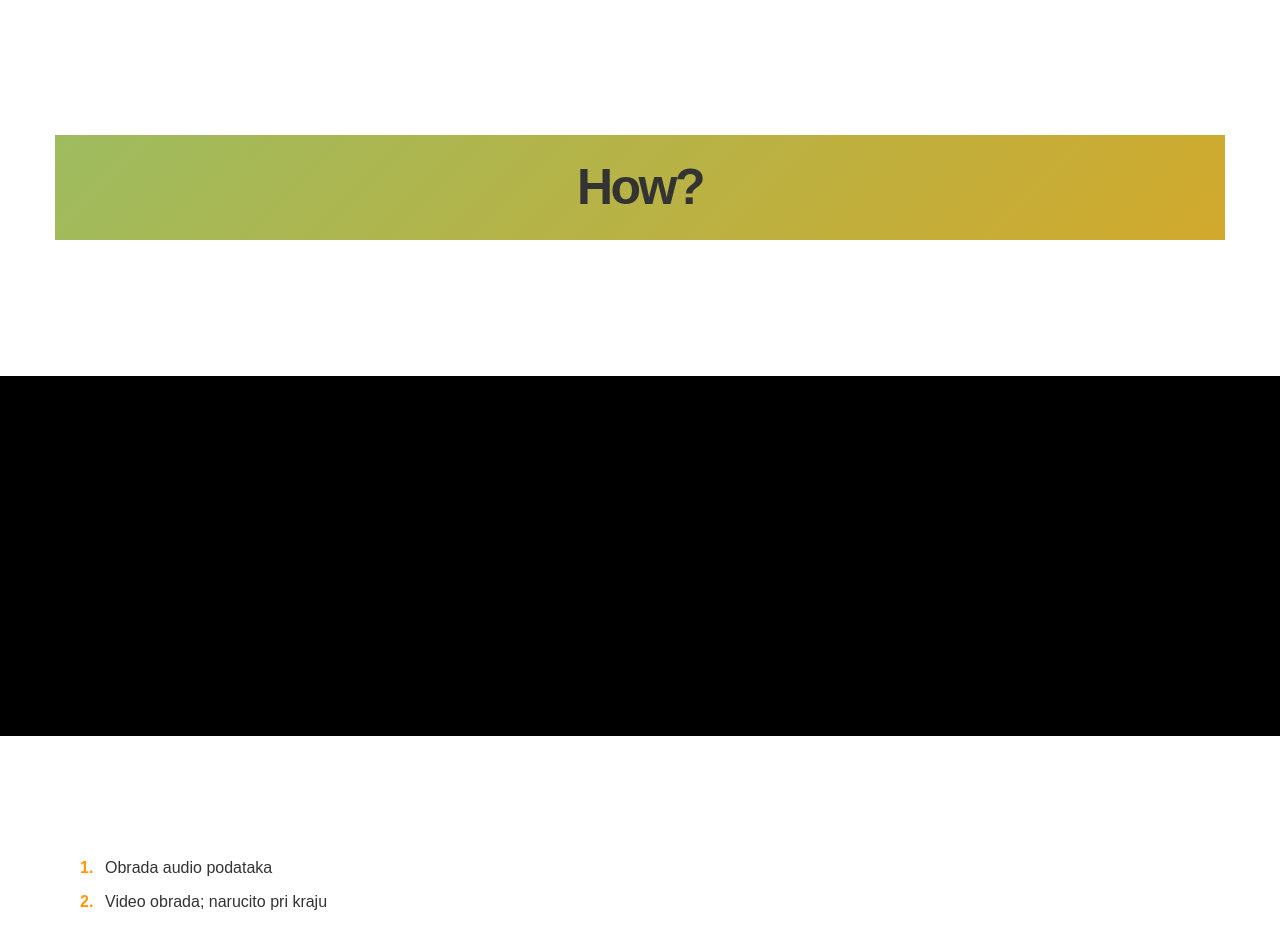
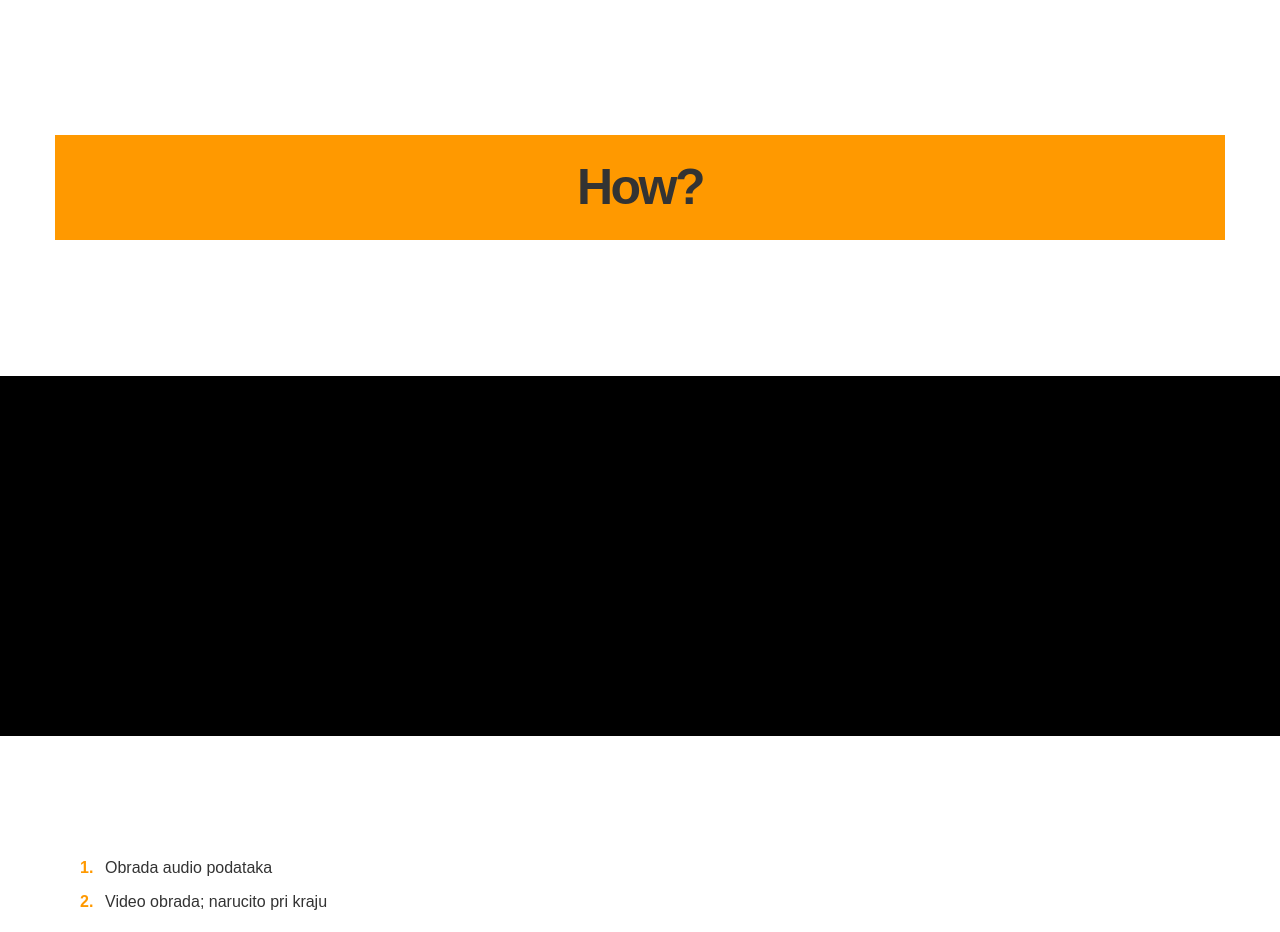
Before and after one commit to itacko/itacko.github.io, a plain HTML site: page corona.html in a window 1280 px wide. Shown: the part 1440-2372 px from the top of the page. Drawn offline with Linux system fonts and the light colour scheme; a web font is replaced by a local one.

Commit message:
Add files via upload

```diff
--- a/corona.html
+++ b/corona.html
@@ -306,7 +306,7 @@
                     <div class="row">
                         <div class="col-12">
                             <div class="text-center">
-                                <p class="text-filled--large__grad">How?</p>
+                                <p class="text-filled--large">How?</p>
                             </div>
                         </div>
                     </div>
```
Also changed, not shown: morty.html (+1 -1 lines), plitvice.html (+1 -1 lines), timeline.html (+1 -1 lines).
